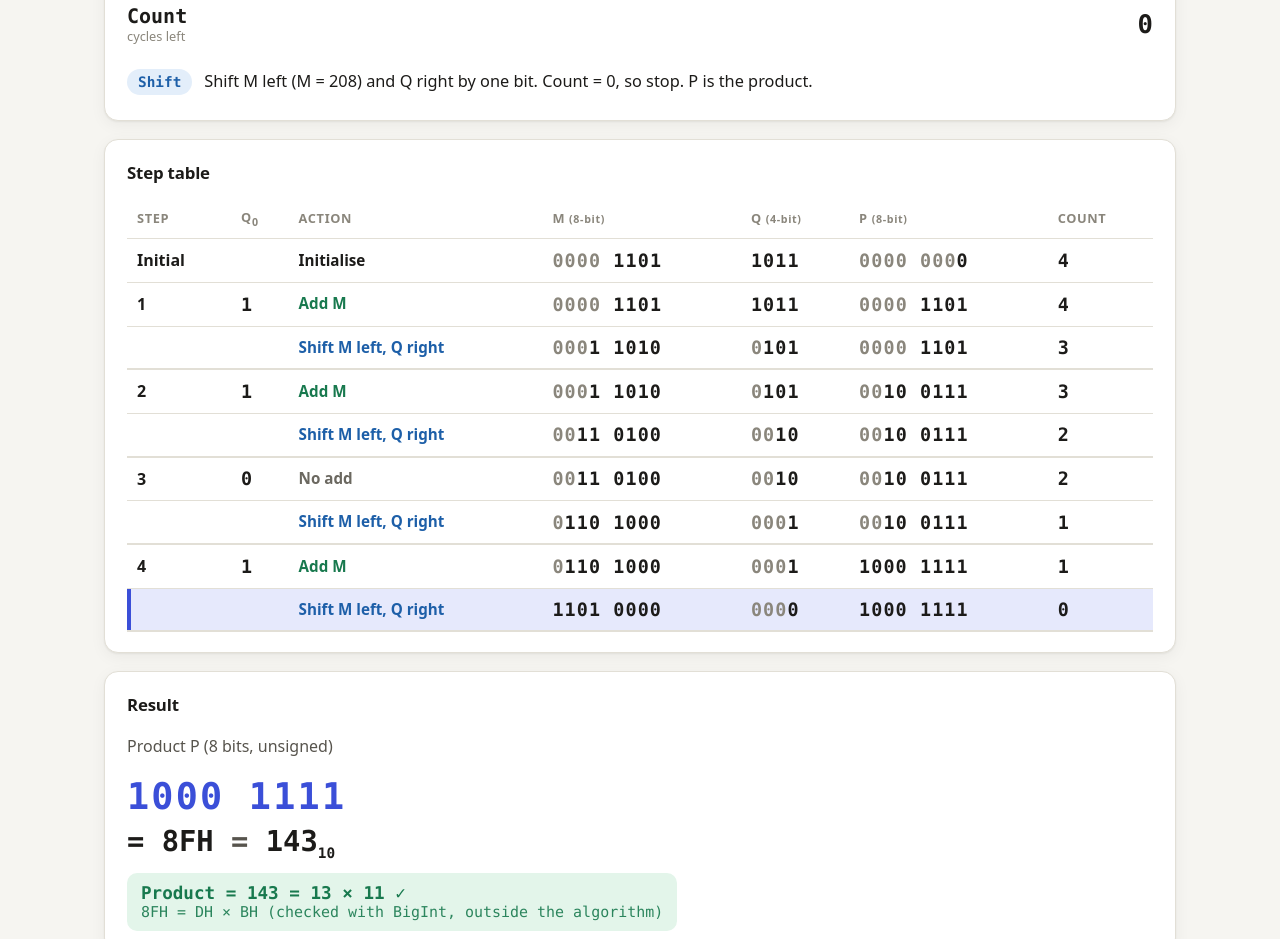
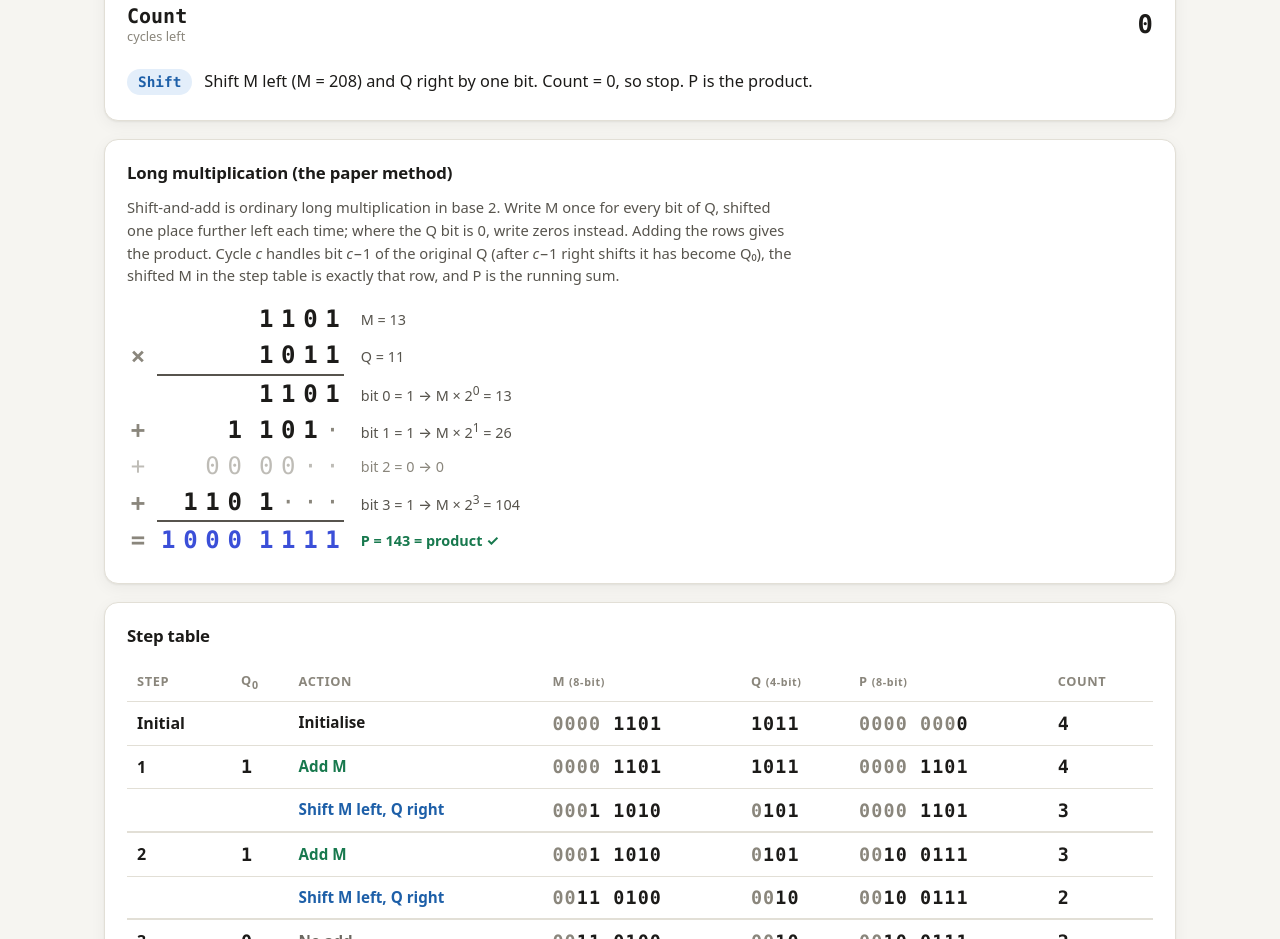
Before and after one commit to anmol-goyal7/q16, a plain HTML site: page index.html in a window 1280 px wide. Shown: the part 1160-2099 px from the top of the page. Drawn offline with Linux system fonts and the light colour scheme.

Commit message:
feat: add long-multiplication view

```diff
--- a/index.html
+++ b/index.html
@@ -201,6 +201,27 @@
   .k-shift .opname { color: var(--asr); }
   .k-skip .opname { color: var(--nop); }
 
+  /* ---------- long multiplication ---------- */
+  .lm-cap { font-size: .92rem; max-width: 80ch; margin: -4px 0 14px; }
+  .lmwrap { overflow-x: auto; margin: 0 -22px; padding: 0 22px 4px; }
+  table.lm { border-collapse: collapse; font: 700 1.5rem var(--mono); margin: 0 auto 0 0; }
+  .w8 table.lm { font-size: 1.12rem; }
+  .w16 table.lm { font-size: .8rem; }
+  .lm td { padding: .08em .16em; text-align: center; line-height: 1.35; }
+  .lm td.gap { padding-left: .55em; }
+  .lm td.op { color: var(--ink-3); padding-right: .5em; }
+  .lm td.note { text-align: left; font: 500 .9rem var(--sans); color: var(--ink-2); padding-left: 1.2em; white-space: nowrap; }
+  .lm td.dot { color: var(--ink-3); font-weight: 500; }
+  .lm td.qb { color: var(--pair); background: var(--pair-soft); border-radius: 5px; }
+  .lm tr.rule td.bitc { border-top: 2px solid var(--ink-2); }
+  .lm tr.zero td.bitc, .lm tr.zero td.op { color: var(--ink-3); opacity: .55; font-weight: 500; }
+  .lm tr.zero td.note { color: var(--ink-3); }
+  .lm tr.cur td { background: var(--accent-soft); }
+  .lm tr.cur.addr td.bitc:not(.dot) { color: var(--add); }
+  .lm tr.pend td { visibility: hidden; }
+  .lm tr.sum td.bitc { color: var(--accent); }
+  .lm tr.sum.done td.note { color: var(--add); font-weight: 700; }
+
   /* ---------- result ---------- */
   .result-bits { font: 700 clamp(1.3rem, 3.6vw, 2.3rem) var(--mono); letter-spacing: .06em; color: var(--accent); overflow-wrap: anywhere; }
   .w16 .result-bits { font-size: clamp(1.05rem, 2.4vw, 1.7rem); }
@@ -234,6 +255,11 @@
     .steps td.op, .steps td.step { white-space: normal; font-size: .85rem; line-height: 1.25; }
     .opname .long { display: none; }
     .opname .short { display: inline; }
+    .lmwrap { margin: 0 -16px; padding: 0 16px 4px; }
+    table.lm { font-size: 1.15rem; }
+    .w8 table.lm { font-size: .85rem; }
+    .w16 table.lm { font-size: .62rem; }
+    .lm td.note { font-size: .78rem; }
     body { font-size: 15px; }
     .wrap { padding: 0 16px; }
     header.top { padding-top: 18px; }
@@ -324,6 +350,12 @@
           </div>
           <div class="regs" id="regs"></div>
           <p class="opline"><span class="badge" id="op-badge"></span><span id="why"></span></p>
+        </div>
+
+        <div class="card" id="long-card">
+          <h2>Long multiplication (the paper method)</h2>
+          <p class="muted lm-cap">Shift-and-add is ordinary long multiplication in base 2. Write M once for every bit of Q, shifted one place further left each time; where the Q bit is 0, write zeros instead. Adding the rows gives the product. Cycle <i>c</i> handles bit <i>c</i>&minus;1 of the original Q (after <i>c</i>&minus;1 right shifts it has become Q₀), the shifted M in the step table is exactly that row, and P is the running sum.</p>
+          <div class="lmwrap"><table class="lm" id="lm"></table></div>
         </div>
 
         <div class="card" id="table-card">
@@ -703,6 +735,7 @@
     $('stepinfo').textContent = 'Step ' + i + ' of ' + last + (i === 0 ? '' : '  ·  cycle ' + row.cycle + ' of ' + n);
 
     rowEls.forEach(function (tr, k) { tr.classList.toggle('current', k === i); });
+    renderLong();
     renderResult(i === last);
   }
 
@@ -724,6 +757,50 @@
       '<p class="check ' + (ok ? 'ok' : 'bad') + '">Product = ' + p.value + ' = ' + R.m + ' × ' + R.q +
         (ok ? '  ✓' : '  ✗ (expected ' + expect + ')') +
         '<small>' + p.hex + 'H = ' + hexOf(R.m, n) + ' × ' + hexOf(R.q, n) + ' (checked with BigInt, outside the algorithm)</small></p>';
+  }
+
+  // ---------- long multiplication view ----------
+  // Columns are bit positions 2n-1 .. 0 (left to right). Row b is M shifted left
+  // b places (or zeros when bit b of the original Q is 0), revealed in step with
+  // the trace.
+  function renderLong() {
+    var R = state.run, n = R.n, w = R.width, i = state.cur, row = R.rows[i];
+    var done = 0;                                    // cycles whose add/no-add row is reached
+    for (var k = 1; k <= i; k++) if (R.rows[k].kind === 'add' || R.rows[k].kind === 'skip') done++;
+    var curCycle = row.kind === 'add' || row.kind === 'skip' ? row.cycle : 0;
+    var qBit = curCycle ? curCycle - 1 : -1;       // original Q bit being used right now
+
+    function cells(bitsFor, extra) {               // bitsFor(pos) -> bit char, '' (blank) or '·'
+      var h = '';
+      for (var c = 0; c < w; c++) {
+        var pos = w - 1 - c, ch = bitsFor(pos), x = extra ? extra(pos) : '';
+        var cls = 'bitc' + (pos % 4 === 3 && c > 0 ? ' gap' : '') + (ch === '·' ? ' dot' : '') + (x ? ' ' + x : '');
+        h += '<td class="' + cls + '">' + ch + '</td>';
+      }
+      return h;
+    }
+    var h = '';
+    h += '<tr><td class="op"></td>' + cells(function (p) { return p < n ? R.Mbits[n - 1 - p] : ''; }) +
+         '<td class="note">M = ' + R.m + '</td></tr>';
+    h += '<tr><td class="op">×</td>' + cells(function (p) { return p < n ? R.Qbits[n - 1 - p] : ''; },
+           function (p) { return p === qBit ? 'qb' : ''; }) +
+         '<td class="note">Q = ' + R.q + (qBit >= 0 ? ' &middot; using bit ' + qBit : '') + '</td></tr>';
+    for (var b = 0; b < n; b++) {
+      var one = R.Qbits[n - 1 - b] === '1';
+      var cls = (b === 0 ? 'rule ' : '') + (one ? 'addr' : 'zero') + (b >= done ? ' pend' : '') + (b === qBit ? ' cur' : '');
+      h += '<tr class="' + cls + '"><td class="op">' + (b ? '+' : '') + '</td>' +
+        cells(function (p) {
+          if (p < b) return '·';
+          if (p > b + n - 1) return '';
+          return one ? R.Mbits[n - 1 - (p - b)] : '0';
+        }) +
+        '<td class="note">bit ' + b + ' = ' + (one ? '1 → M × 2<sup>' + b + '</sup> = ' + (R.m * Math.pow(2, b)) : '0 → 0') + '</td></tr>';
+    }
+    var last = i === R.rows.length - 1;
+    h += '<tr class="rule sum' + (last ? ' done' : '') + '"><td class="op">=</td>' +
+      cells(function (p) { return row.P[w - 1 - p]; }) +
+      '<td class="note">' + (last ? 'P = ' + row.pVal + ' = product ✓' : 'P = ' + row.pVal + ' (sum of the rows so far)') + '</td></tr>';
+    $('lm').innerHTML = h;
   }
 
   // ---------- navigation ----------
```
